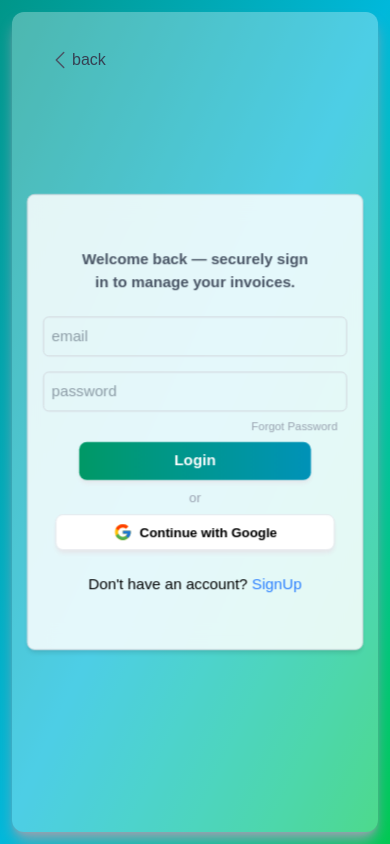
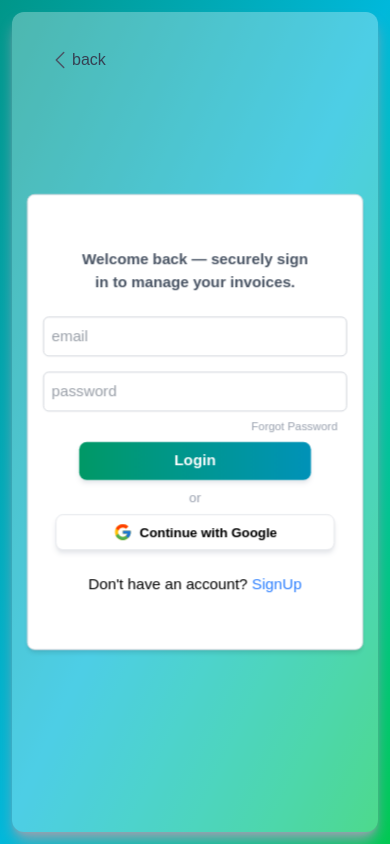
Before and after one commit to surajgupt01/Invo-Gen, a Next.js app: page /signin in a window 390 px wide. Built offline with nearby package versions, Linux system fonts and the light colour scheme.

Commit message:
Responsie design

```diff
--- a/app/signin/page.tsx
+++ b/app/signin/page.tsx
@@ -13,7 +13,7 @@ export default function SignUp() {
 
       <div className="w-full  h-full flex justify-center items-center relative  ">
         <Link href={"/"} className="absolute top-5 left-5 text-gray-700 hover:text-black cursor-pointer flex justify-center items-center group"><Left/>back</Link>
-        <div className="  p-2 border-gray-300 border-1 shadow-md rounded-lg md:w-100 w-100 h-120 md:scale-100 scale-95  backdrop-blur-md  bg-white/85  flex flex-col items-center justify-center">
+        <div className="  p-2 border-gray-300 border-1 shadow-md rounded-lg md:w-100 w-100 h-120 md:scale-100 scale-95  backdrop-blur-md  bg-white  flex flex-col items-center justify-center">
           <p className="font-semibold w-60 text-center mb-4 text-md text-gray-600">
             Welcome back — securely sign in to manage your invoices.
           </p>
--- a/app/signup/page.tsx
+++ b/app/signup/page.tsx
@@ -19,7 +19,7 @@ const [v , setValue] = useState('')
 
       <div className="w-full  h-full flex justify-center items-center relative p-2">
         <Link href={"/"} className="absolute top-5 left-5 text-gray-700 hover:text-black cursor-pointer flex justify-center items-center group"><Left/>back</Link>
-        <div className="  p-2 border-gray-300 border-1 shadow-md rounded-lg md:scale-100 scale-95 w-100 h-150 backdrop-blur-md  bg-white/90  flex flex-col items-center justify-center">
+        <div className="  p-2 border-gray-300 border-1 shadow-md rounded-lg md:scale-100 scale-95 w-100 h-150 backdrop-blur-md  bg-white  flex flex-col items-center justify-center">
           <p className="font-semibold w-60 text-center mb-4 text-md text-gray-600">
            Join us today <br></br> Quick and easy invoicing at your fingertips.
           </p>
```
